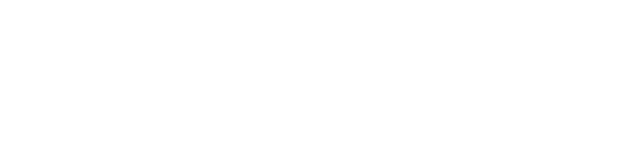
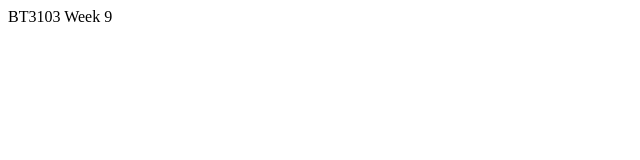
Before and after one commit to samanthaaen/bt3103w9, a website: page index.html in a window 1280 px wide. Shown: the whole page, without its empty margins (0-640 px from the left). Drawn offline with Linux system fonts and the light colour scheme.

Commit message:
Changed Text

```diff
--- a/index.html
+++ b/index.html
@@ -1,6 +1,6 @@
 <html>
   <body>
-    <div id = 'app>
+    <div id = 'app'>
     BT3103 Week 9
     </div>
   </body>
```
